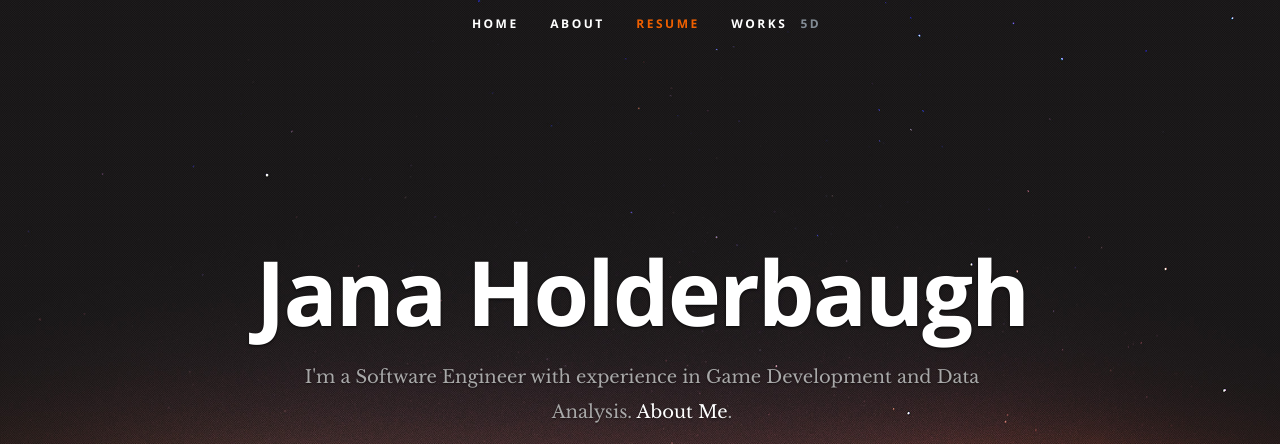
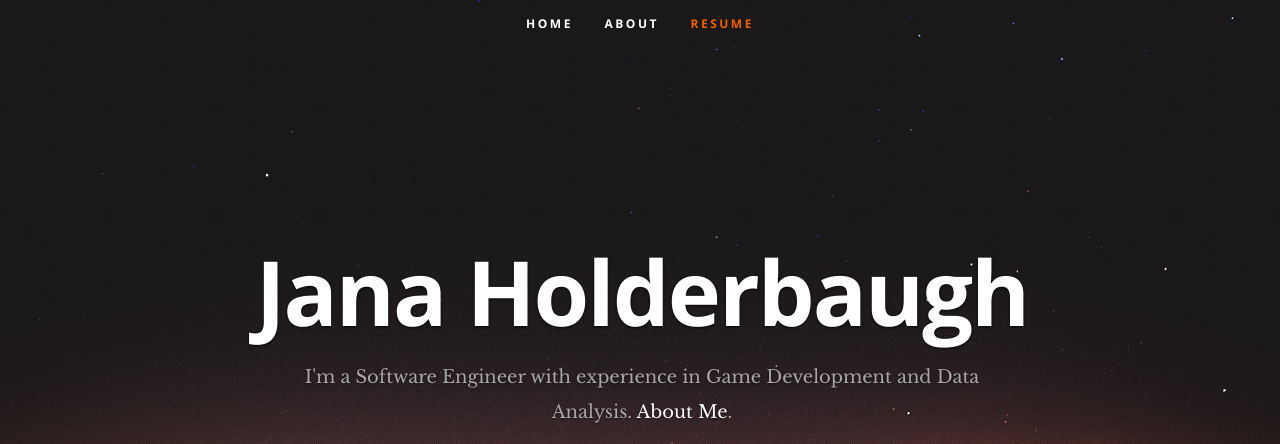
Before and after one commit to holderb5/holderb5.github.io, a plain HTML site: page index.html in a window 1280 px wide. Shown: the top 444 px of the page. Drawn offline with nearby package versions, Linux system fonts and the light colour scheme.

Commit message:
removed works title

```diff
--- a/index.html
+++ b/index.html
@@ -47,7 +47,6 @@
             <li class="current"><a class="smoothscroll" href="#home">Home</a></li>
             <li><a class="smoothscroll" href="#about">About</a></li>
 	         <li><a class="smoothscroll" href="#resume">Resume</a></li>
-            <li><a class="smoothscroll" href="#portfolio">Works</a></li>5d
          </ul> <!-- end #nav -->
 
       </nav> <!-- end #nav-wrap -->
```
